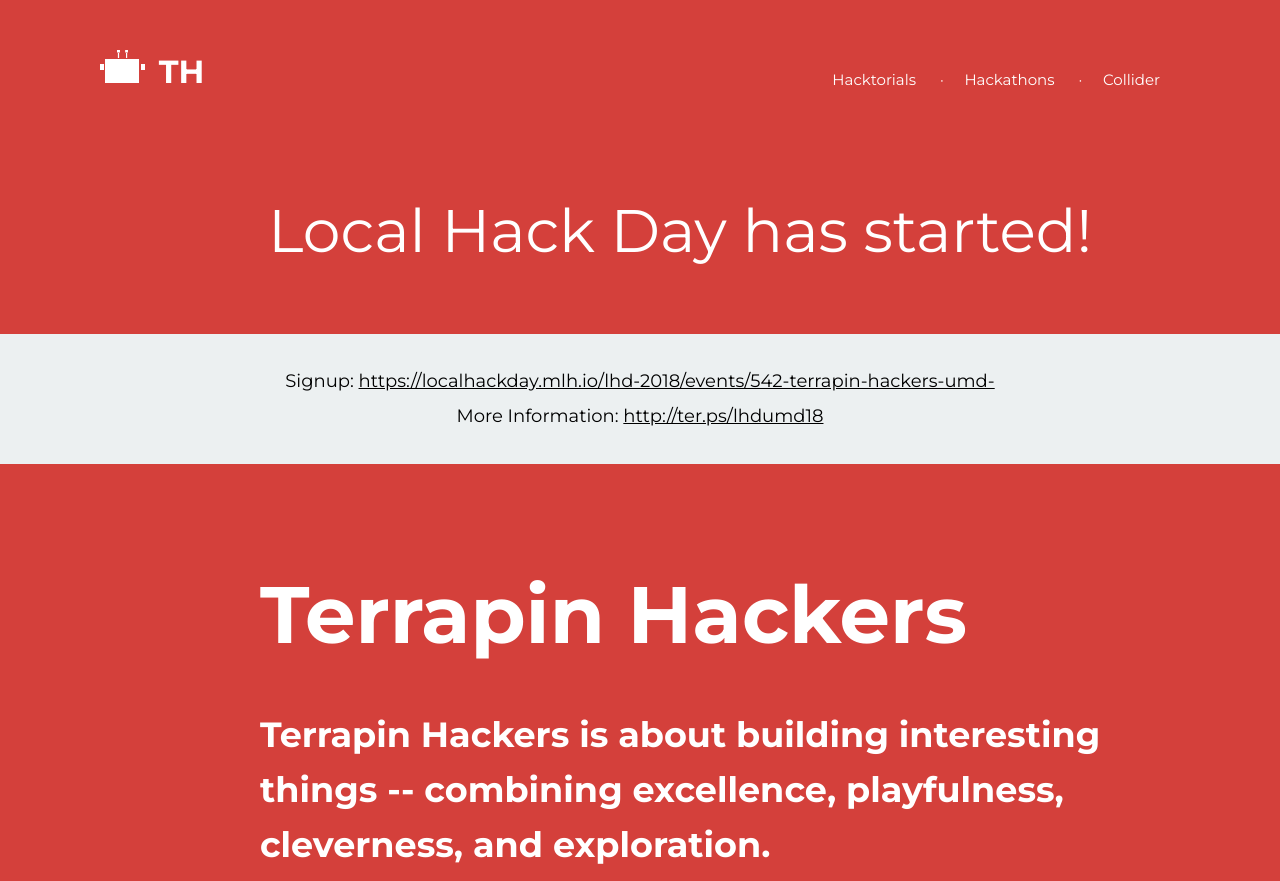
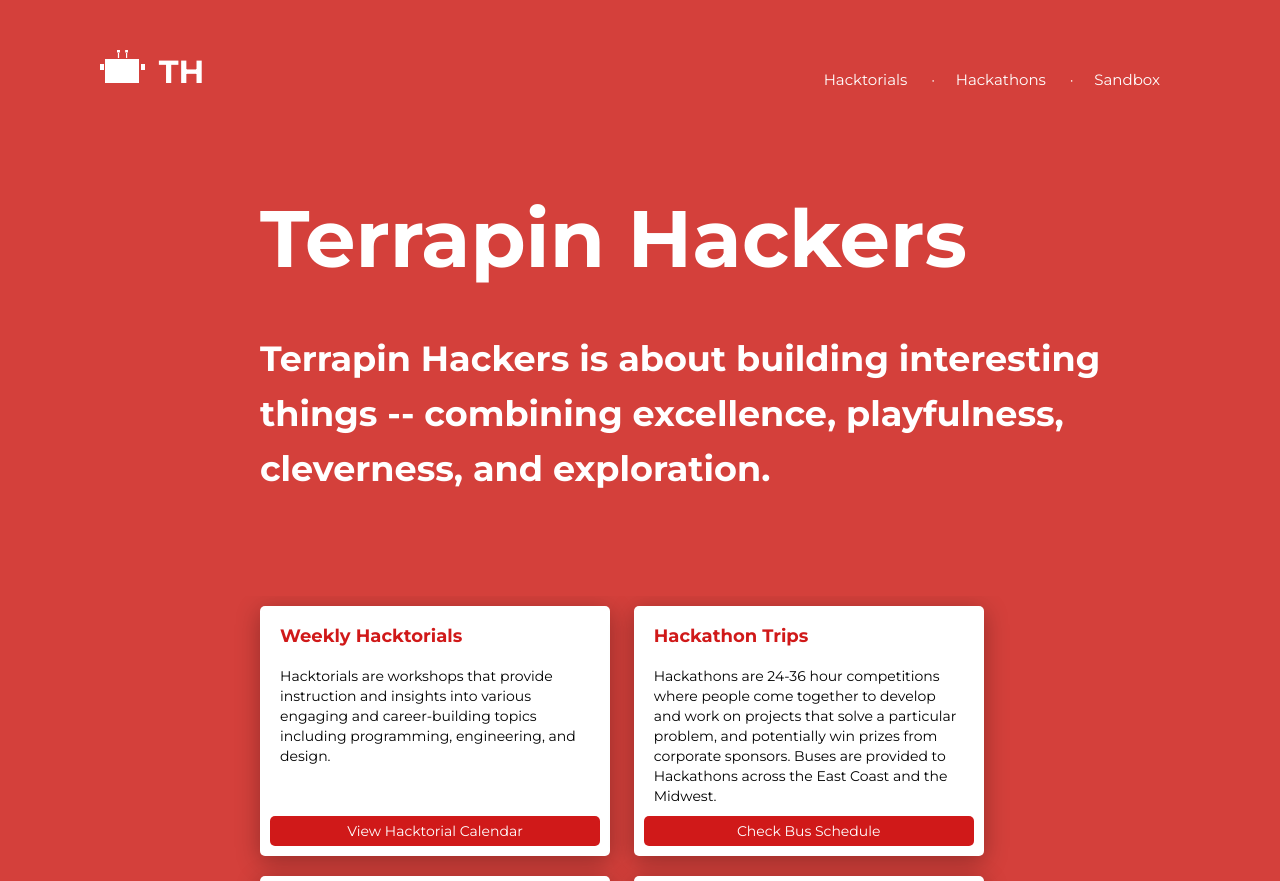
Before and after one commit to TerrapinHackers/TerrapinHackers.github.io, a plain HTML site: page index.html in a window 1280 px wide. Shown: the top 881 px of the page. Drawn offline with nearby package versions, Linux system fonts and the light colour scheme.

Commit message:
changes to leadership

```diff
--- a/index.html
+++ b/index.html
@@ -25,53 +25,11 @@
                     <a href="#hackathons">Hackathons</a>
                 </div>
                 <div class="navigation__item">
-                    <a href="#collider">Collider</a>
+                    <a href="#collider">Sandbox</a>
                 </div>
             </div>
         </div>
         <!-- Countdown timer for LHD and info-->
-        <div class="timer">
-            <!-- Display the countdown timer in an element -->
-            <p id="lhd_timer"></p>
-
-            <script>
-            // Set the date we're counting down to
-            var countDownDate = new Date("Dec 1, 2018 9:0:0").getTime();
-
-            // Update the count down every 1 second
-            var x = setInterval(function() {
-
-                // Get todays date and time
-                var now = new Date().getTime();
-
-                // Find the distance between now and the count down date
-                var distance = countDownDate - now;
-
-                // Time calculations for days, hours, minutes and seconds
-                var days = Math.floor(distance / (1000 * 60 * 60 * 24));
-                var hours = Math.floor((distance % (1000 * 60 * 60 * 24)) / (1000 * 60 * 60));
-                var minutes = Math.floor((distance % (1000 * 60 * 60)) / (1000 * 60));
-                var seconds = Math.floor((distance % (1000 * 60)) / 1000);
-
-                // Display the result in the element with id="demo"
-                document.getElementById("lhd_timer").innerHTML = "Local Hack Day in: " + days + "d " + hours + "h "
-                + minutes + "m " + seconds + "s ";
-
-                // If the count down is finished, write some text
-                if (distance < 0) {
-                    clearInterval(x);
-                    document.getElementById("lhd_timer").innerHTML = "Local Hack Day has started!";
-                }
-            }, 1000);
-            </script>
-        </div>
-        <section class=announcement>
-            Signup: <a href=" https://localhackday.mlh.io/lhd-2018/events/542-terrapin-hackers-umd-"> https://localhackday.mlh.io/lhd-2018/events/542-terrapin-hackers-umd-</a><br>
-            More Information: <a href="http://ter.ps/lhdumd18">http://ter.ps/lhdumd18</a>
-        </section>
-        <!-- End countdown timer for LHD and info-->
-
-
         <div style="width:75%;margin:auto;">
             <div class="hero">
                 <h1 class="title">
@@ -136,7 +94,7 @@
 
                     <h3><emp>Bring your laptop to all events!</emp></h3>
 
-                    <iframe src="https://www.facebook.com/plugins/page.php?href=https%3A%2F%2Fwww.facebook.com%2Fterrapinhackers%2F&tabs=events&width=400&height=400&small_header=true&adapt_container_width=false&hide_cover=true&show_facepile=false&appId" width="400" height="300" style="border:none;overflow:hidden" scrolling="no" frameborder="0" allowTransparency="true" allow="encrypted-media"></iframe>
+                    <iframe id="eventsIframe" src="https://www.facebook.com/plugins/page.php?href=https%3A%2F%2Fwww.facebook.com%2Fterrapinhackers%2F&tabs=events&width=800&height=600&small_header=true&adapt_container_width=false&hide_cover=true&show_facepile=false&appId"  style="border:none;overflow:hidden" scrolling="no" frameborder="0" allowTransparency="true" allow="encrypted-media"></iframe>
 
                 </div>
             </div>
@@ -233,13 +191,13 @@
             <div class="ui four stackable cards team__card_container">
                 <div class="card">
                     <div class="content">
-                        <div class="header">Michael Wittner</div>
+                        <div class="header">Josiah Wedgwood</div>
                         <div class="meta">President</div>
                     </div>
                 </div>
                 <div class="card">
                     <div class="content">
-                        <div class="header">Josiah Wedgwood</div>
+                        <div class="header">Arko Mazumder</div>
                         <div class="meta">Vice President</div>
                     </div>
                 </div>
@@ -265,6 +223,12 @@
                     <div class="content">
                         <div class="header">Sai Arvind</div>
                         <div class="meta">Transportation Team</div>
+                    </div>
+                </div>
+                <div class = "card">
+                    <div class = "content">
+                        <div class = "header">Michael Wittner</div>
+                        <div class = "meta">Former President/Advisor</div>
                     </div>
                 </div>
                 <div class="card">
--- a/main.css
+++ b/main.css
@@ -498,3 +498,9 @@
         text-align: center;
     }
 }
+
+#eventsIframe {
+    height: 100%;
+    width: 100%;
+    text-align:center;
+}
```
